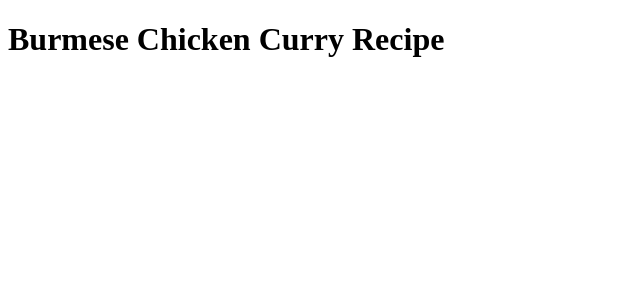
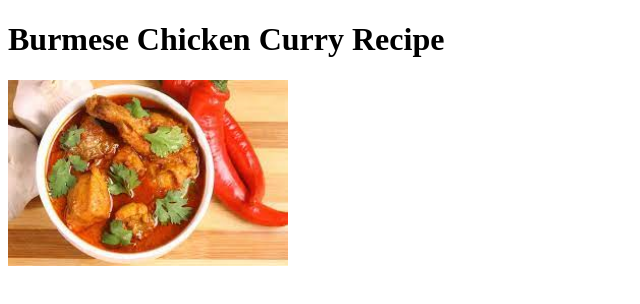
Before and after one commit to kendrick1win/odin-recipes, a plain HTML site: page recipes/chicken-curry.html in a window 1280 px wide. Shown: the whole page, without its empty margins (0-640 px from the left). Drawn offline with Linux system fonts and the light colour scheme.

Commit message:
added chicken curry image in chicken-curry-recip.html

```diff
--- a/recipes/chicken-curry.html
+++ b/recipes/chicken-curry.html
@@ -6,5 +6,7 @@
     </head>
     <body>
         <h1>Burmese Chicken Curry Recipe</h1>
+        <img src="chicken-curry.jpeg" alt="Chicken Curry Photo" width="280">
+
     </body>
 </html>
```
Also changed, not shown: recipes/chicken-curry.jpeg (added), recipes/curry.png (added).
